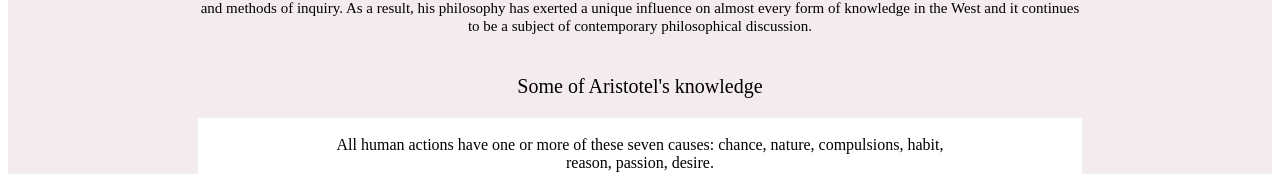
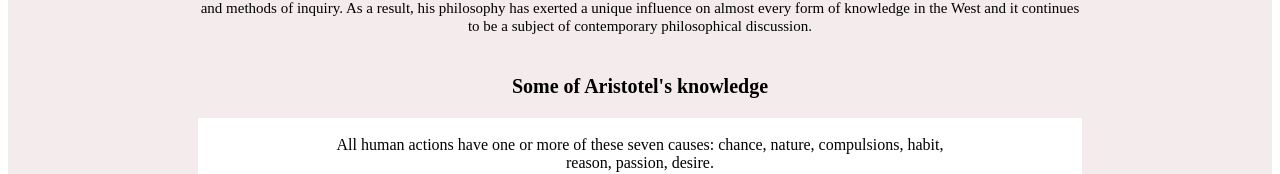
Before and after one commit to mateib47/aristotle-tribute-page, a plain HTML site: page index.html in a window 1280 px wide. Shown: the part 932-1106 px from the top of the page. Drawn offline with Linux system fonts and the light colour scheme.

Commit message:
Made a paragraph bold

```diff
--- a/index.html
+++ b/index.html
@@ -14,7 +14,7 @@
       <p id="tribute-info" class="center"><strong>Aristotle</strong> (/ærɪˈstɒtəl/;[3] Greek: Ἀριστοτέλης Aristotélēs, pronounced [aristotélɛːs]; 384–322 BC) was a Greek philosopher and polymath during the Classical period in Ancient Greece. Taught by Plato, he was the founder of the Lyceum, the Peripatetic school of philosophy, and the Aristotelian tradition. His writings cover many subjects including physics, biology, zoology, metaphysics, logic, ethics, aesthetics, poetry, theatre, music, rhetoric, psychology, linguistics, economics, politics, meteorology, geology and government. Aristotle provided a complex synthesis of the various philosophies existing prior to him. It was above all from his teachings that the West inherited its intellectual lexicon, as well as problems and methods of inquiry. As a result, his philosophy has exerted a unique influence on almost every form of knowledge in the West and it continues to be a subject of contemporary philosophical discussion.
       </p>
         <div class ="center">
-          <p>Some of Aristotel's knowledge</p>
+          <p><strong>Some of Aristotel's knowledge</strong></p>
           <ul  style="font-style:italic list-style-type:none">
             <div id ="quotes">
               <li>All human actions have one or more of these seven causes: chance, nature, compulsions, habit, reason, passion, desire.</li>
```
